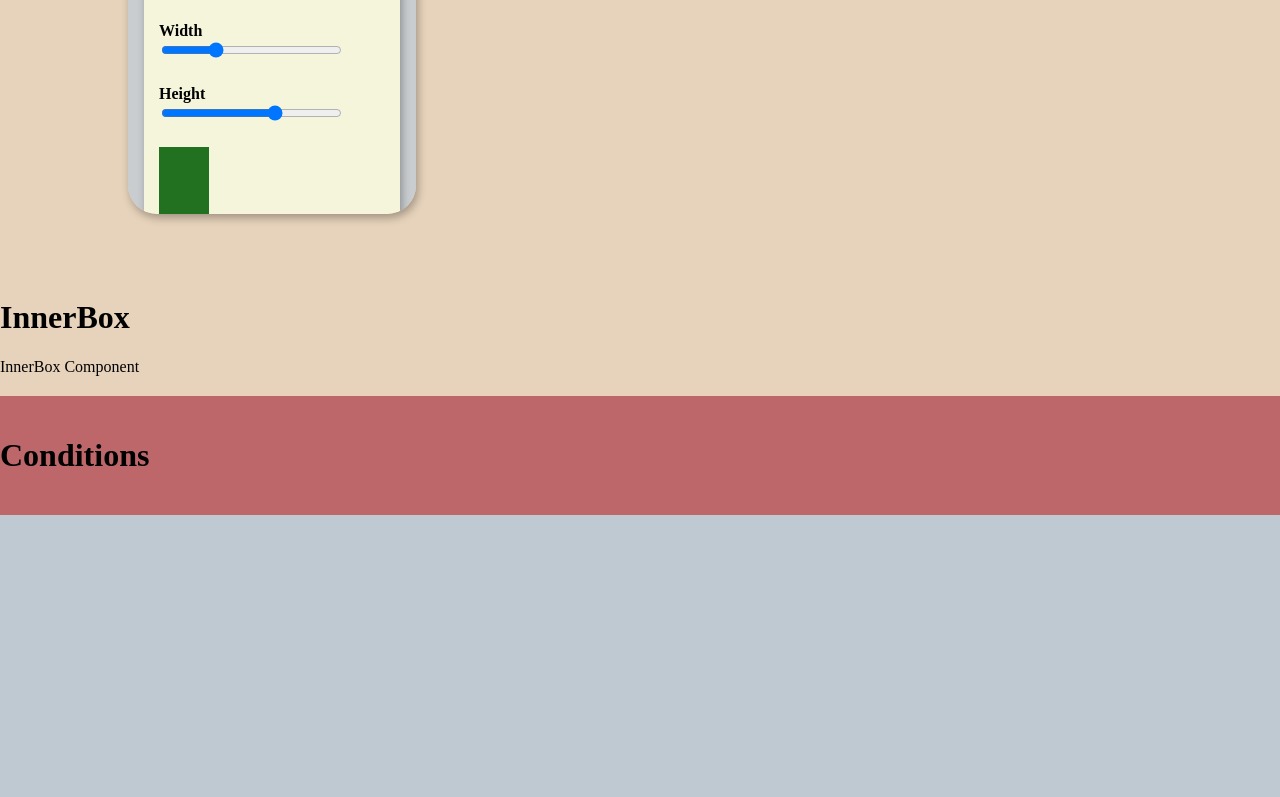
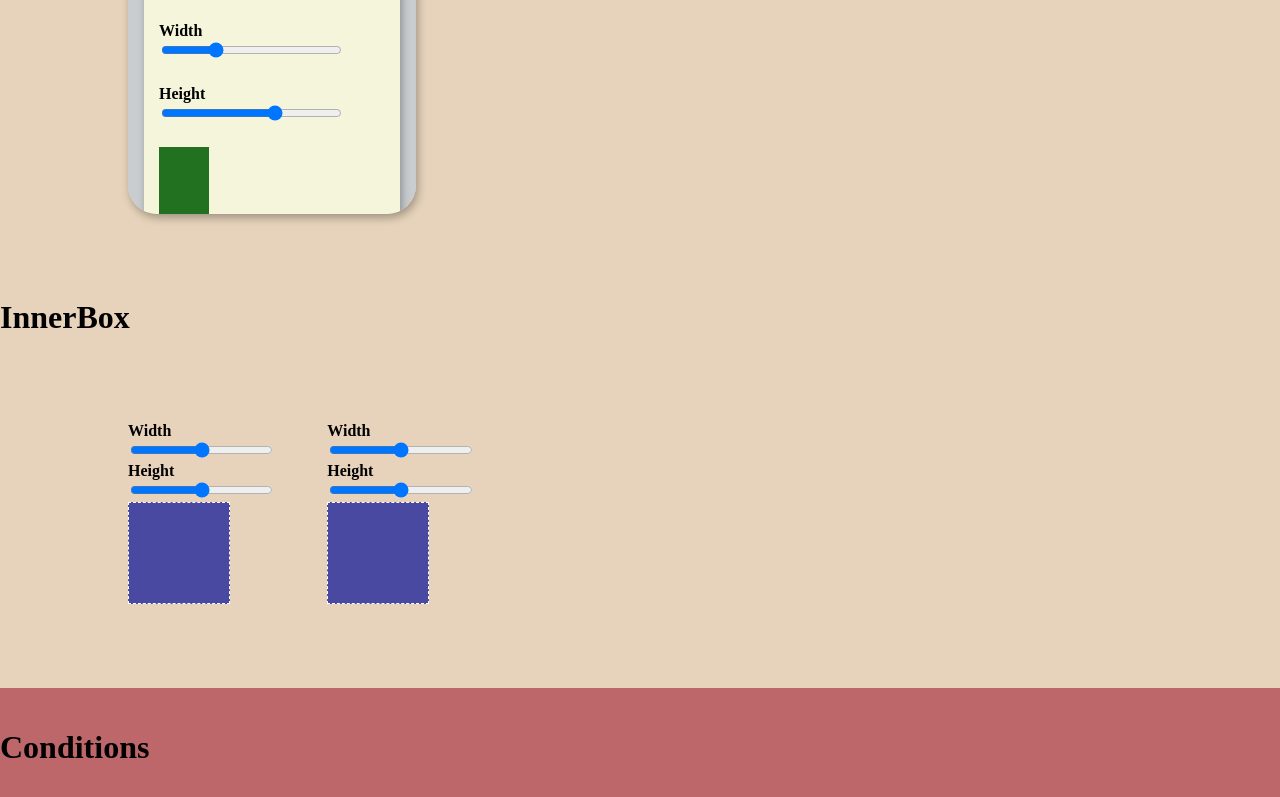
Before and after one commit to DylanBlanco/react-intro, a React (Vite) app: page / in a window 1280 px wide. Shown: the part 3560-4357 px from the top of the page. Before the commit the page ends 4075 px from the top, so only its background shows below. Built offline with nearby package versions, Linux system fonts and the light colour scheme.

Commit message:
InnerBox - creato box + input range

```diff
--- a/src/components/innerBox.jsx
+++ b/src/components/innerBox.jsx
@@ -1,4 +1,3 @@
-
 function InnerBox() {
     // LOGICA  ------------------------------------------------
 
@@ -6,10 +5,41 @@ function InnerBox() {
     // TEMPLATE  ----------------------------------------------
     return(
         <>
-            <div>
-                InnerBox Component
+            <div className="container">
+                <div>
+                    <div>
+                        <b>Width</b>
+                        <input
+                            type="range"
+                        />
+                    </div>
+                    <div>
+                        <b>Height</b>
+                        <input
+                            type="range"
+                        />
+                    </div>
+                    <div className="box-width"></div>
+                </div>
+
+                <div>
+                    <div>
+                        <b>Width</b>
+                        <input
+                            type="range"
+                        />
+                    </div>
+                    <div>
+                        <b>Height</b>
+                        <input
+                            type="range"
+                        />
+                    </div>
+                    <div className="box-width"></div>
+                </div>
             </div>
         </>
     )
 }
+
 export default InnerBox
```
